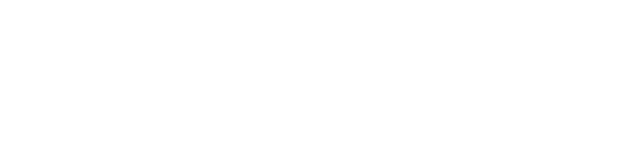
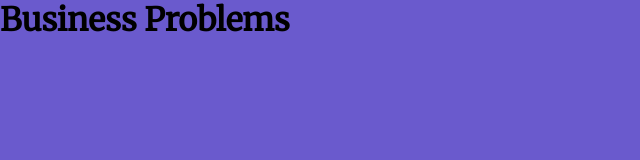
Before and after one commit to VDiPaola/businessProblems, a plain HTML site: page index.html in a window 1280 px wide. Shown: the whole page, without its empty margins (0-640 px from the left). Drawn offline with Linux system fonts and the light colour scheme.

Commit message:
add files

```diff
--- a/css/styles.css
+++ b/css/styles.css
@@ -0,0 +1,12 @@
+*{
+    padding:0;
+    margin:0;
+
+}
+body{
+
+    background-color: slateblue;
+}
+.header h1 {
+    font-family: 'Merriweather', serif;
+}
--- a/index.html
+++ b/index.html
@@ -4,9 +4,14 @@
     <meta charset="UTF-8">
     <meta name="viewport" content="width=device-width, initial-scale=1.0">
     <meta http-equiv="X-UA-Compatible" content="ie=edge">
+    <link rel="stylesheet" type="text/css" href="css/styles.css">
+    <link href="https://fonts.googleapis.com/css?family=Merriweather|Nunito&display=swap" rel="stylesheet">
     <title>Business Problems</title>
 </head>
 <body>
+    <div class ="header">
+        <h1>Business Problems</h1>
 
+    </div>
 </body>
 </html>
```
